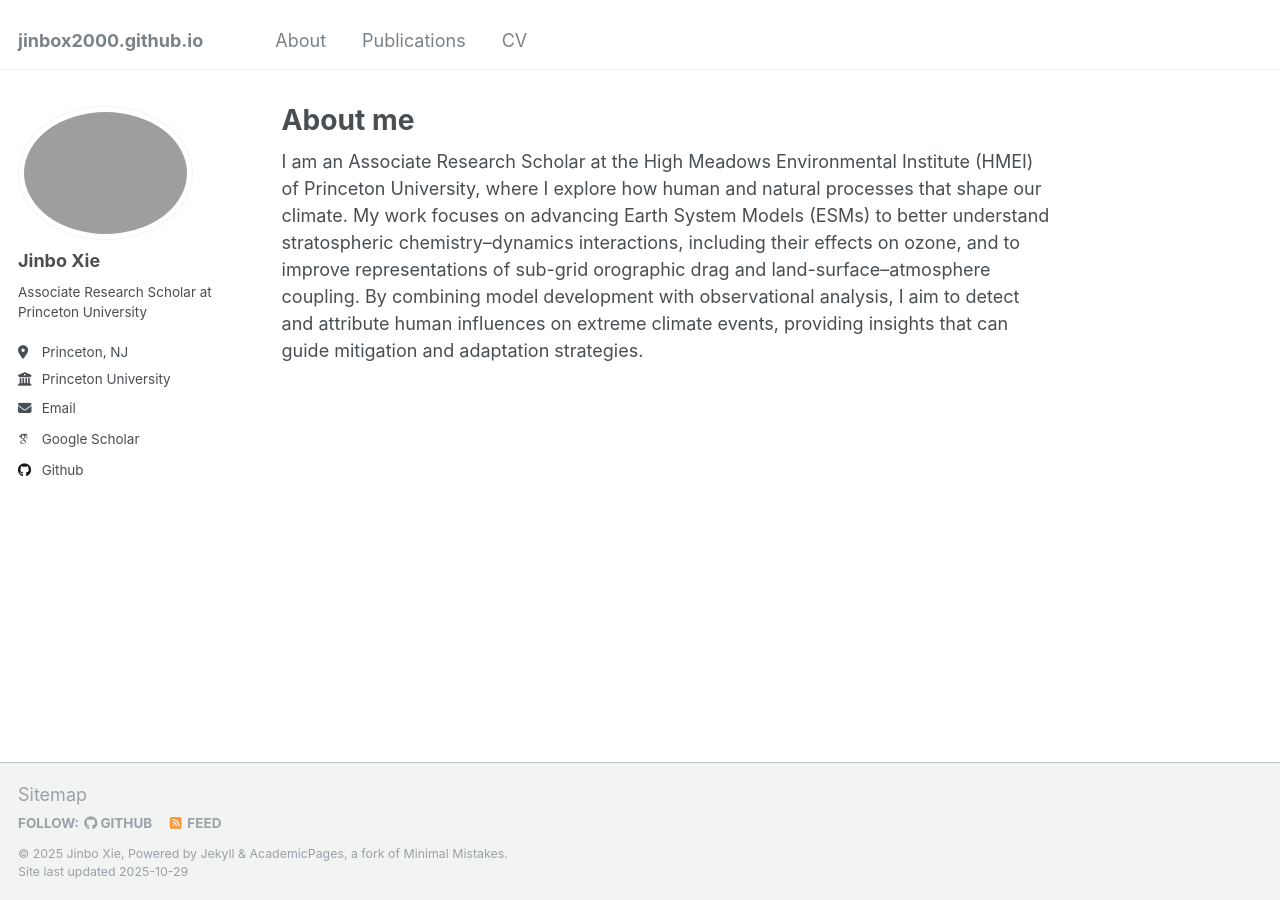
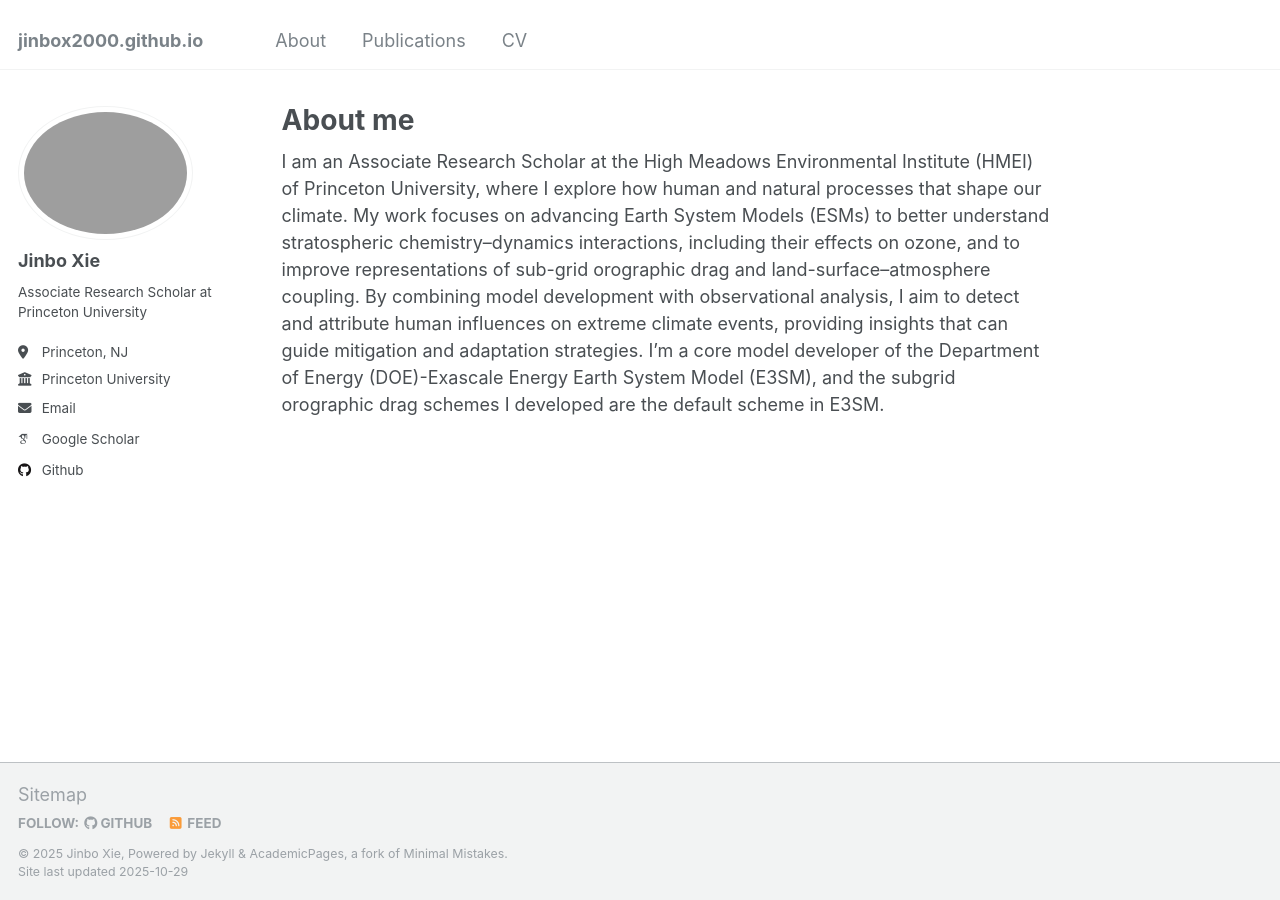
Before and after one commit to jinbox2000/jinbox2000.github.io, a Jekyll site: the page built from _pages/about.md, in a window 1280 px wide. Built offline with Jekyll 4.4.1, drawn with Linux system fonts in a browser that asks for light colours; some web fonts are replaced.

Commit message:
Expand about section with E3SM contributions
Added details about involvement with the DOE-Exascale Energy Earth System Model.

```diff
--- a/_pages/about.md
+++ b/_pages/about.md
@@ -7,4 +7,4 @@ redirect_from:
   - /about.html
 ---
 
-I am an Associate Research Scholar at the High Meadows Environmental Institute (HMEI) of Princeton University, where I explore how human and natural processes that shape our climate. My work focuses on advancing Earth System Models (ESMs) to better understand stratospheric chemistry–dynamics interactions, including their effects on ozone, and to improve representations of sub-grid orographic drag and land-surface–atmosphere coupling. By combining model development with observational analysis, I aim to detect and attribute human influences on extreme climate events, providing insights that can guide mitigation and adaptation strategies.
+I am an Associate Research Scholar at the High Meadows Environmental Institute (HMEI) of Princeton University, where I explore how human and natural processes that shape our climate. My work focuses on advancing Earth System Models (ESMs) to better understand stratospheric chemistry–dynamics interactions, including their effects on ozone, and to improve representations of sub-grid orographic drag and land-surface–atmosphere coupling. By combining model development with observational analysis, I aim to detect and attribute human influences on extreme climate events, providing insights that can guide mitigation and adaptation strategies. I'm a core model developer of the Department of Energy (DOE)-Exascale Energy Earth System Model (E3SM), and the subgrid orographic drag schemes I developed are the default scheme in E3SM.
```
